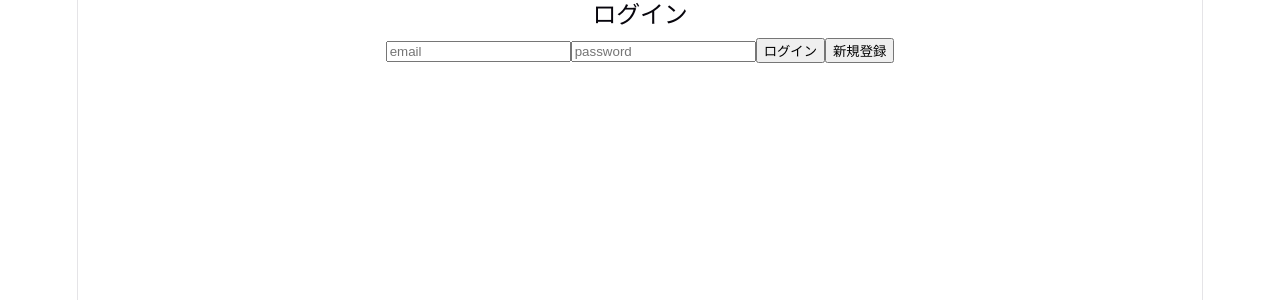
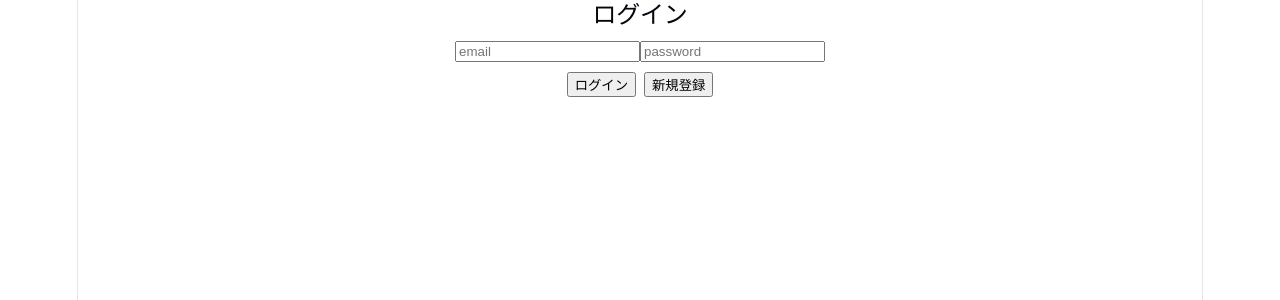
Before and after one commit to IshimaruNozomi/hack_1_2026, a React (Vite) app in the folder travel-app/: page / in a window 1280 px wide. Shown: the top 300 px of the page. Built offline with nearby package versions, Linux system fonts and the light colour scheme.

Commit message:
Login: add debug/info/error UI and logs

```diff
--- a/travel-app/src/Login.jsx
+++ b/travel-app/src/Login.jsx
@@ -4,28 +4,54 @@ import { supabase } from './lib/supabase'
 export default function Login({ onLogin }) {
   const [email, setEmail] = useState('')
   const [password, setPassword] = useState('')
+  const [errorMsg, setErrorMsg] = useState('')
+  const [infoMsg, setInfoMsg] = useState('')
 
   const handleLogin = async () => {
-    const { error } = await supabase.auth.signInWithPassword({
+    console.log('Login: button clicked', { email })
+    setErrorMsg('')
+    setInfoMsg('サインイン中...')
+    try {
+      const res = await supabase.auth.signInWithPassword({
         email,
         password
       })
-    if (error) {
-      alert(error.message)
+      console.log('Login: signInWithPassword result', res)
+
+      if (res.error) {
+        setErrorMsg(res.error.message)
+        setInfoMsg('')
       } else {
-      onLogin()
+        setInfoMsg('ログイン成功')
+        console.log('Login: login success, calling onLogin')
+        if (typeof onLogin === 'function') onLogin()
+      }
+    } catch (err) {
+      console.error('Login: signIn failed', err)
+      setErrorMsg(String(err))
+      setInfoMsg('')
     }
   }
 
   const handleSignup = async () => {
-    const { error } = await supabase.auth.signUp({
+    setErrorMsg('')
+    setInfoMsg('登録中...')
+    try {
+      const res = await supabase.auth.signUp({
         email,
         password
       })
-    if (error) {
-      alert(error.message)
+      console.log('Login: signUp result', res)
+      if (res.error) {
+        setErrorMsg(res.error.message)
+        setInfoMsg('')
       } else {
-      alert('登録成功！ログインしてください')
+        setInfoMsg('登録成功！ログインしてください')
+      }
+    } catch (err) {
+      console.error('Login: signUp failed', err)
+      setErrorMsg(String(err))
+      setInfoMsg('')
     }
   }
 
@@ -34,16 +60,23 @@ export default function Login({ onLogin }) {
       <h2>ログイン</h2>
       <input
         placeholder="email"
+        value={email}
         onChange={(e) => setEmail(e.target.value)}
       />
       <input
         type="password"
         placeholder="password"
+        value={password}
         onChange={(e) => setPassword(e.target.value)}
       />
 
+      <div style={{ marginTop: 8 }}>
         <button onClick={handleLogin}>ログイン</button>
-      <button onClick={handleSignup}>新規登録</button>
+        <button onClick={handleSignup} style={{ marginLeft: 8 }}>新規登録</button>
+      </div>
+
+      {infoMsg && <p style={{ color: 'green' }}>{infoMsg}</p>}
+      {errorMsg && <p style={{ color: 'red' }}>{errorMsg}</p>}
     </div>
   )
 }
```
Lines whose indentation alone changed are shown as unchanged.
